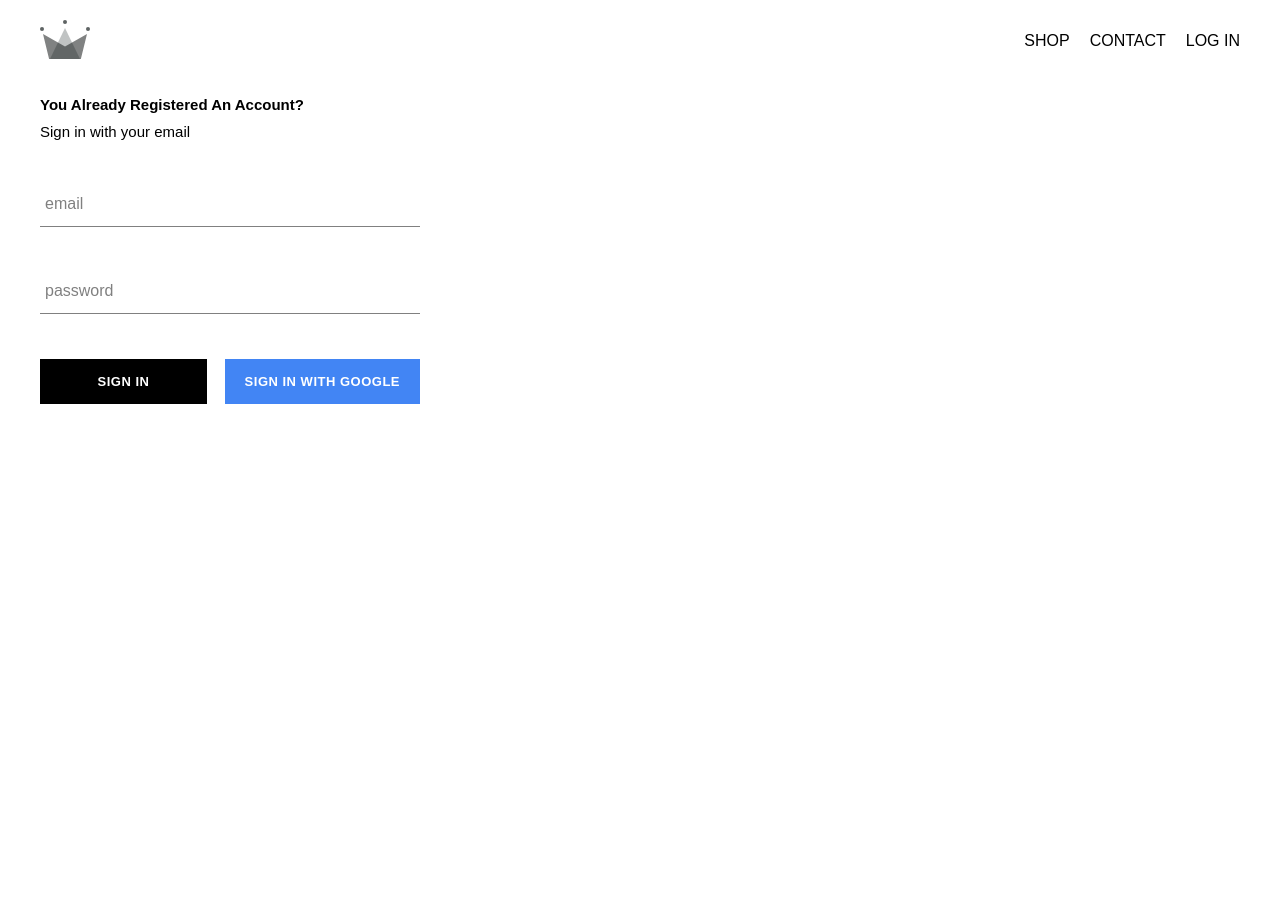
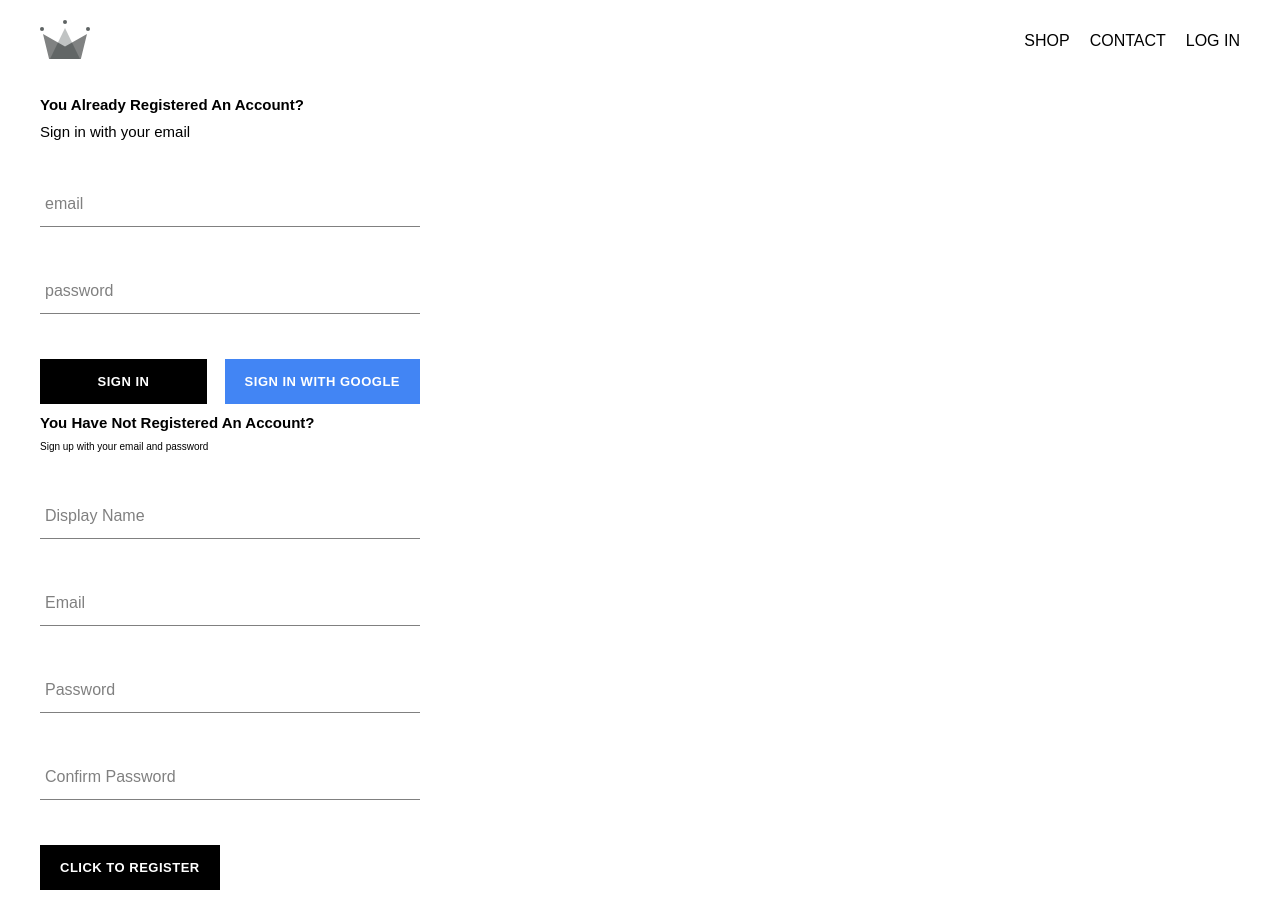
Before and after one commit to ibktommy/E-CommerceReactProject, a React (Create React App) app: page /registerLogin in a window 1280 px wide. Before the commit the page ends 800 px from the top, so only its background shows below. Built offline with nearby package versions, Linux system fonts and the light colour scheme; no server answers; the HTML template or start-up script is replaced by a standard one.

Commit message:
Fixing bug in the handle-form-submission and handle-input-change function

```diff
--- a/src/components/register/registerComponent.jsx
+++ b/src/components/register/registerComponent.jsx
@@ -23,17 +23,48 @@ class RegisterComponent extends Component {
 	// Function to Handle the Form Submit
 	handleSubmit = async (event) => {
 		event.preventDefault();
+
+		// Destrcturing Values from the register-Component state
+		const { displayName, email, password, confirmPassword } = this.state;
+
+		// Condition to Check if Passwords match
+		if (password !== confirmPassword) {
+			alert("Passwords Do Not Match!");
+			return;
+		}
+
+		try {
+			const { user } = await auth.createUserWithEmailAndPassword(
+				email,
+				password,
+			);
+
+			await createUserProfileDocument(user, { displayName });
+
+			// Clearing out the Form when user register
+			this.setState({
+				displayName: "",
+				email: "",
+				password: "",
+				confirmPassword: "",
+			});
+		} catch (error) {
+			console.error(error);
+		}
+	};
+
+  // Function that gets called when user is filling the form-input fields
+	handleChange = (event) => {
+		const { name, value } = event.target;
+
+		this.setState({
+			[name]: value,
+		});
 	};
 
 	render() {
 		// Destrcturing Values from the register-Component state
 		const { displayName, email, password, confirmPassword } = this.state;
-
-		// Condition to Check if Passwords match
-		if (password != confirmPassword) {
-			alert("Passwords Do Not Match!");
-			return;
-		}
 		return (
 			<div className="sign-up">
 				<h2 className="title">You have not registered an account?</h2>
--- a/src/components/register/registerStyles.scss
+++ b/src/components/register/registerStyles.scss
@@ -0,0 +1,10 @@
+.sign-up {
+  display: flex;
+  flex-direction: column;
+  width: 380px;
+}
+
+.title {
+  margin: 10px 0;
+  text-transform: capitalize;
+}
--- a/src/pages/registerLogin/registerLoginComponent.jsx
+++ b/src/pages/registerLogin/registerLoginComponent.jsx
@@ -3,10 +3,12 @@ import React from "react";
 import "./registerLoginStyle.scss";
 
 import Login from "../../components/login/loginComponent";
+import Register from '../../components/register/registerComponent'
 
 const RegisterLogin = () => (
 	<div className="register-login">
 		<Login />
+		<Register />
 	</div>
 );
 
```
